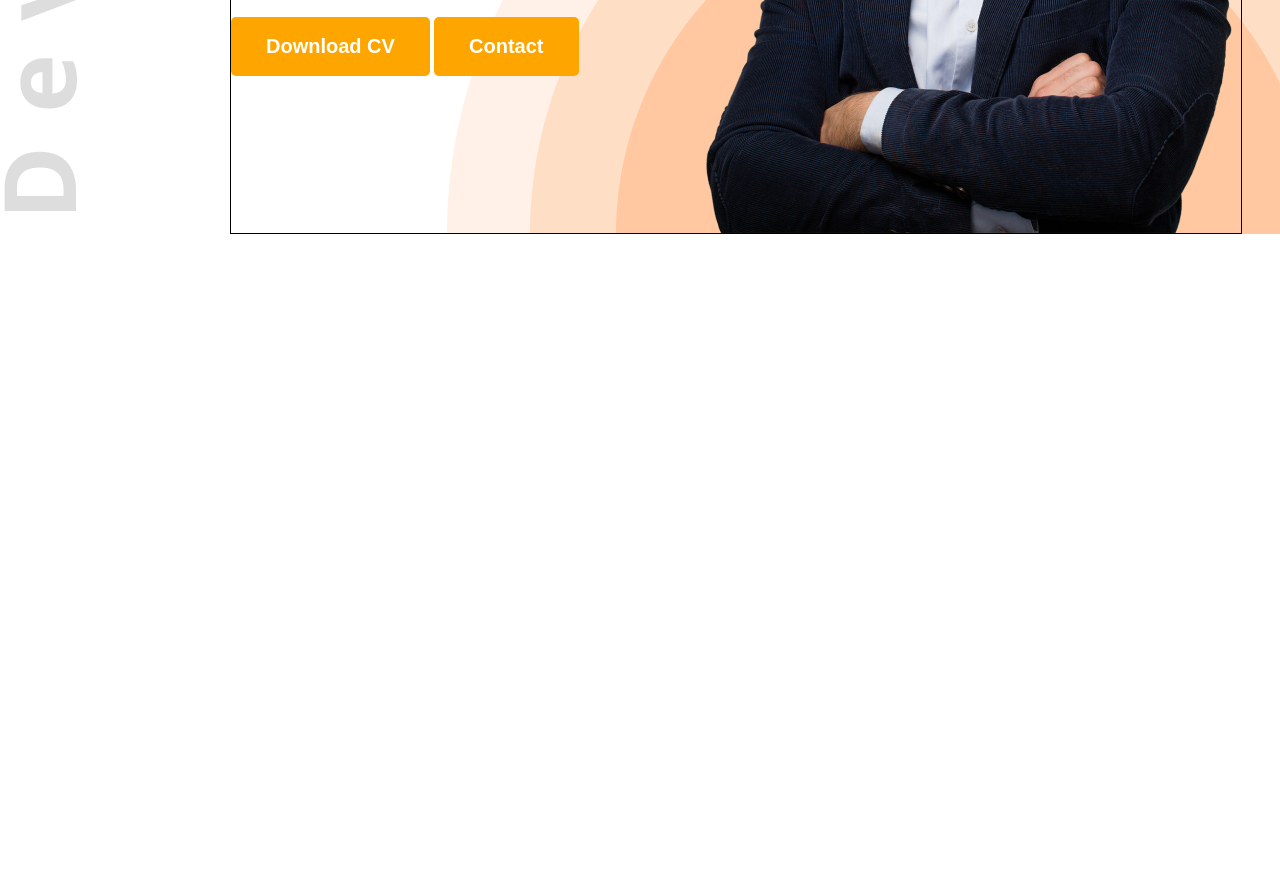
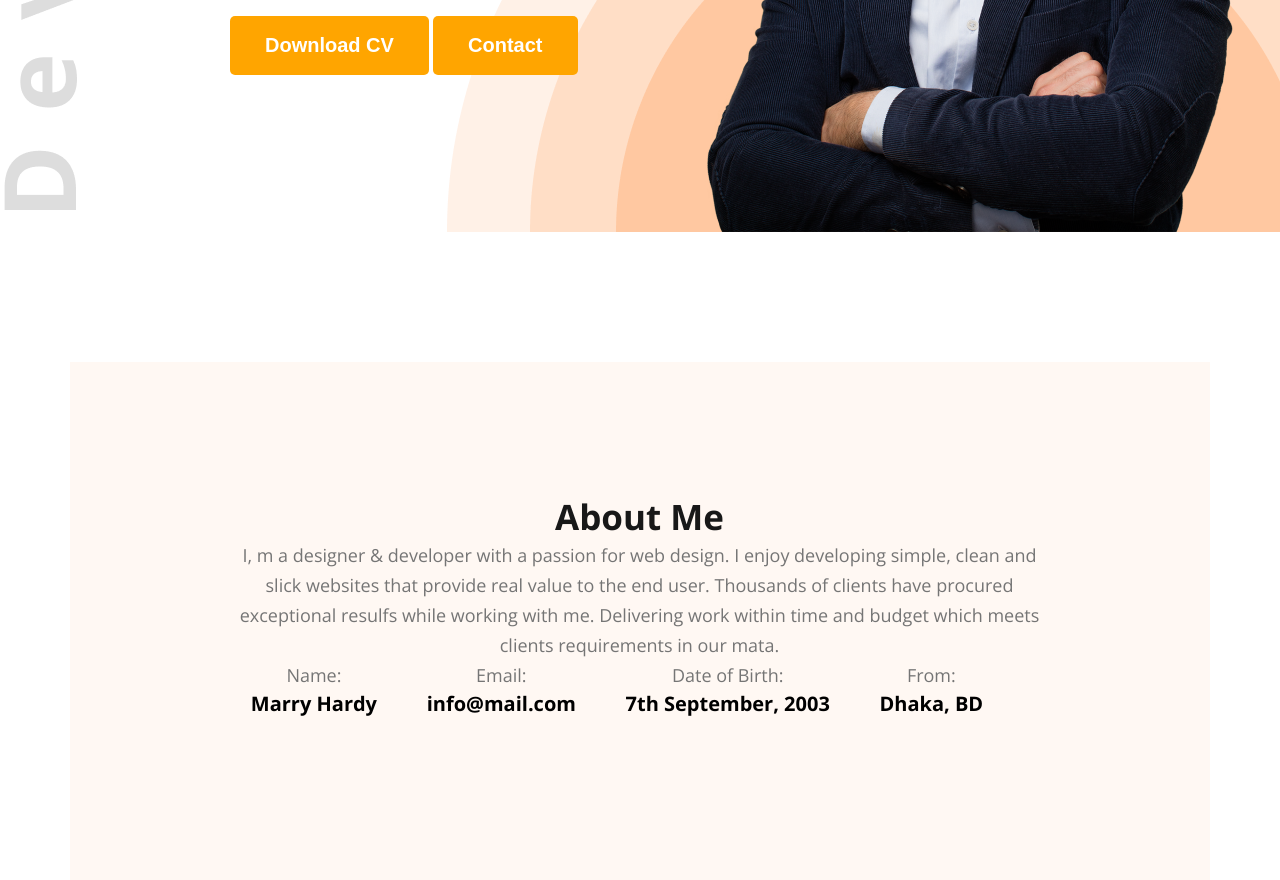
Before and after one commit to Jishan7468/my-portfolio, a plain HTML site: page index.html in a window 1280 px wide. Shown: the part 574-1454 px from the top of the page. Before the commit the page ends 808 px from the top, so only its background shows below. Drawn offline with nearby package versions, Linux system fonts and the light colour scheme.

Commit message:
about-section added

```diff
--- a/index.html
+++ b/index.html
@@ -33,5 +33,34 @@
             </div>
         </section>
     </header>
+
+    <section id="about">
+        <div class="about-info">
+            <h2>About Me</h2>
+            <p>I, m a designer & developer with a passion for web design. I enjoy developing simple, clean and slick websites that provide real value to the end user. Thousands of clients have procured exceptional resulfs while working with me. Delivering work within time and budget which meets clients requirements in our mata.</p>
+            <div class="about-info-card">
+            <div class="info-card">
+                <p>Name:</p>
+                <h4>Marry Hardy</h4>
+            </div>
+            <div class="info-card">
+                <p>Email:</p>
+                <h4>info@mail.com</h4>
+            </div>
+            <div class="info-card">
+                <p>Date of Birth:</p>
+                <h4>7th September, 2003</h4>
+
+            </div>
+            <div class="info-card">
+                <p>From:</p>
+                <h4>Dhaka, BD</h4>
+
+            </div>
+          </div>
+
+
+        </div>
+    </section>
 </body>
 </html>
--- a/styles/portfolio.css
+++ b/styles/portfolio.css
@@ -22,7 +22,7 @@
     color: white;
     font-size: 20px;
     font-weight: bold;
-    cursor:  ;
+    cursor:  pointer;
 }
 nav{
     width:71%;
@@ -58,9 +58,10 @@
     display: flex;
     justify-content: space-between;
     align-items: center;
-    max-width: 1600px;
+    max-width: 1800px;
    margin: 46px 38px 0 230px;
-   border: 1px solid black;
+
+
 }
 #banner .banner-content h2{
     font-size: 45px;
@@ -97,3 +98,36 @@
 #banner .banner-image img{
     vertical-align: middle;
 }
+#about{
+    text-align: center;
+    padding-top: 130px;
+}
+#about .about-info{
+    padding: 131px 157px 163px 156px;
+    background-color: #fff8f3;
+    max-width: 1140px;
+    margin: 0 auto;
+    text-align: center;
+
+
+
+}
+#about .about-info .about-info-card{
+    display: flex;
+    justify-content: space-around;
+    max-width: 782px;
+
+}
+#about .about-info h2{
+    font-size: 35px;
+    color: #181818;
+
+}
+#about .about-info P{
+    font-size: 18px;
+    line-height: 30px;
+    color: #757575;
+}
+#about .about-info .about-info-card h4,p{
+    font-size: 20px;
+}
```
